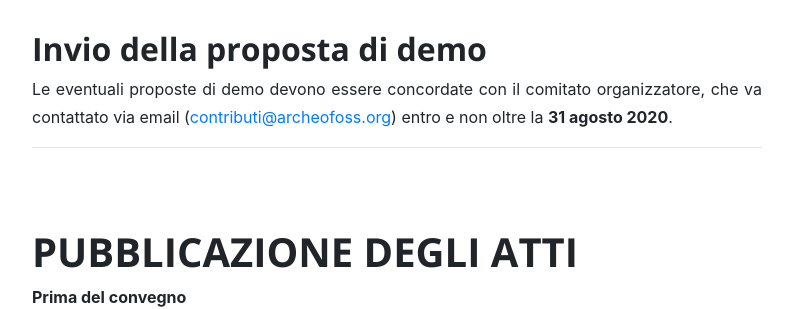
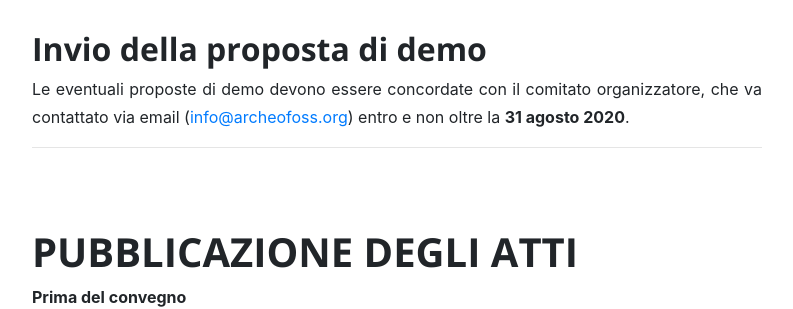
Before and after one commit to archeofoss/archeofoss2020, a Jekyll site: the page built from index.md, in a window 1280 px wide and 900 px high, scrolled down 5587 px. Shown: the part 153-462 px from the top of the window, without its empty margins (243-1036 px from the left). Built offline with Jekyll 4.4.1, drawn with Linux system fonts in a browser that asks for light colours; nearby versions of some CDN libraries.

Commit message:
Update index.md

```diff
--- a/index.md
+++ b/index.md
@@ -164,7 +164,7 @@ L'ultimo giorno del convegno verrà fatta una presentazione generale di tutte le
 
 ## Invio della proposta di demo
 Le eventuali proposte di demo devono essere concordate con il comitato organizzatore,
-che va contattato via email ([contributi@archeofoss.org](mailto:contributi@archeofoss.org))
+che va contattato via email ([info@archeofoss.org](mailto:info@archeofoss.org))
 entro e non oltre la **31 agosto 2020**.
 
 ---
```
